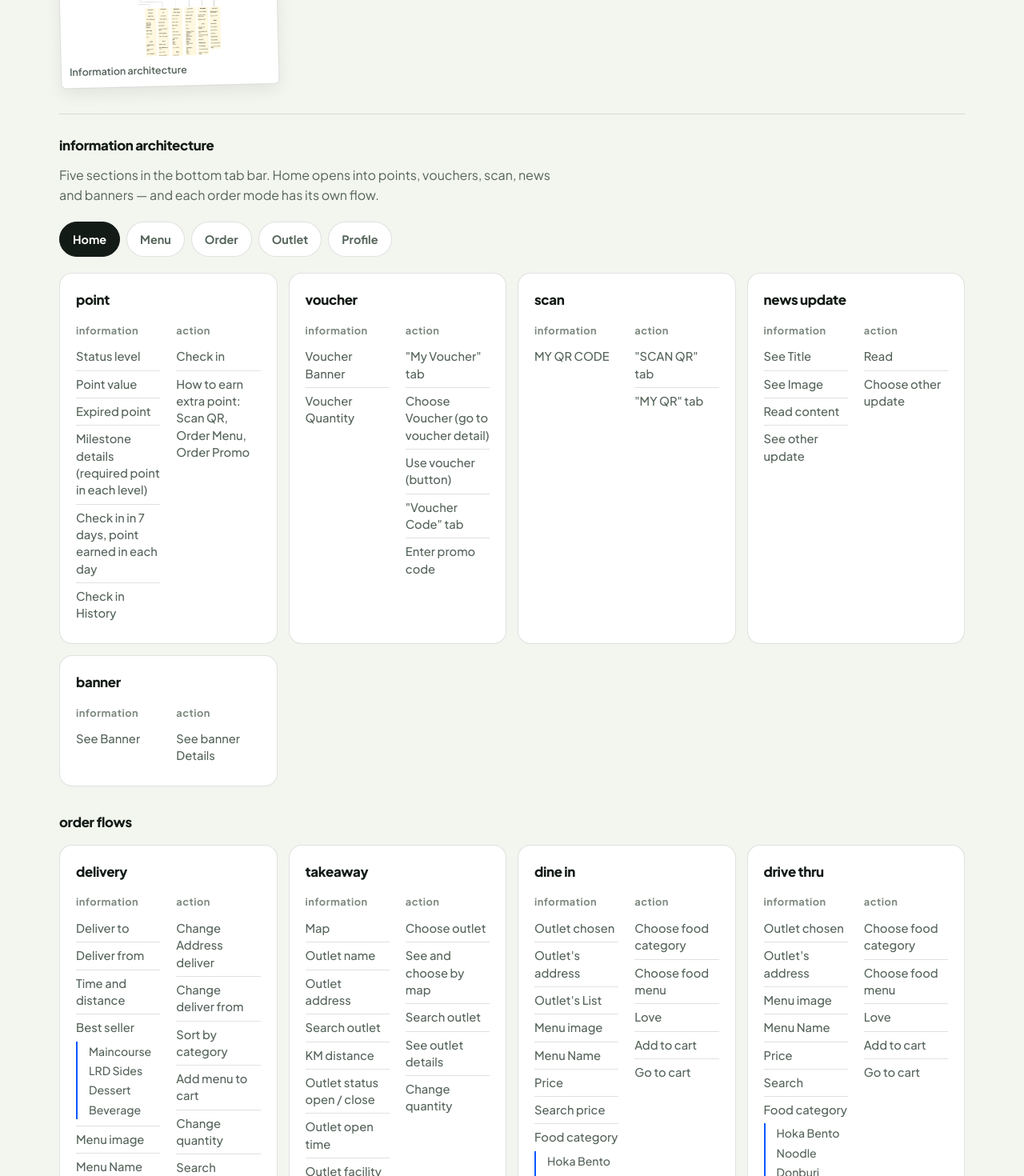
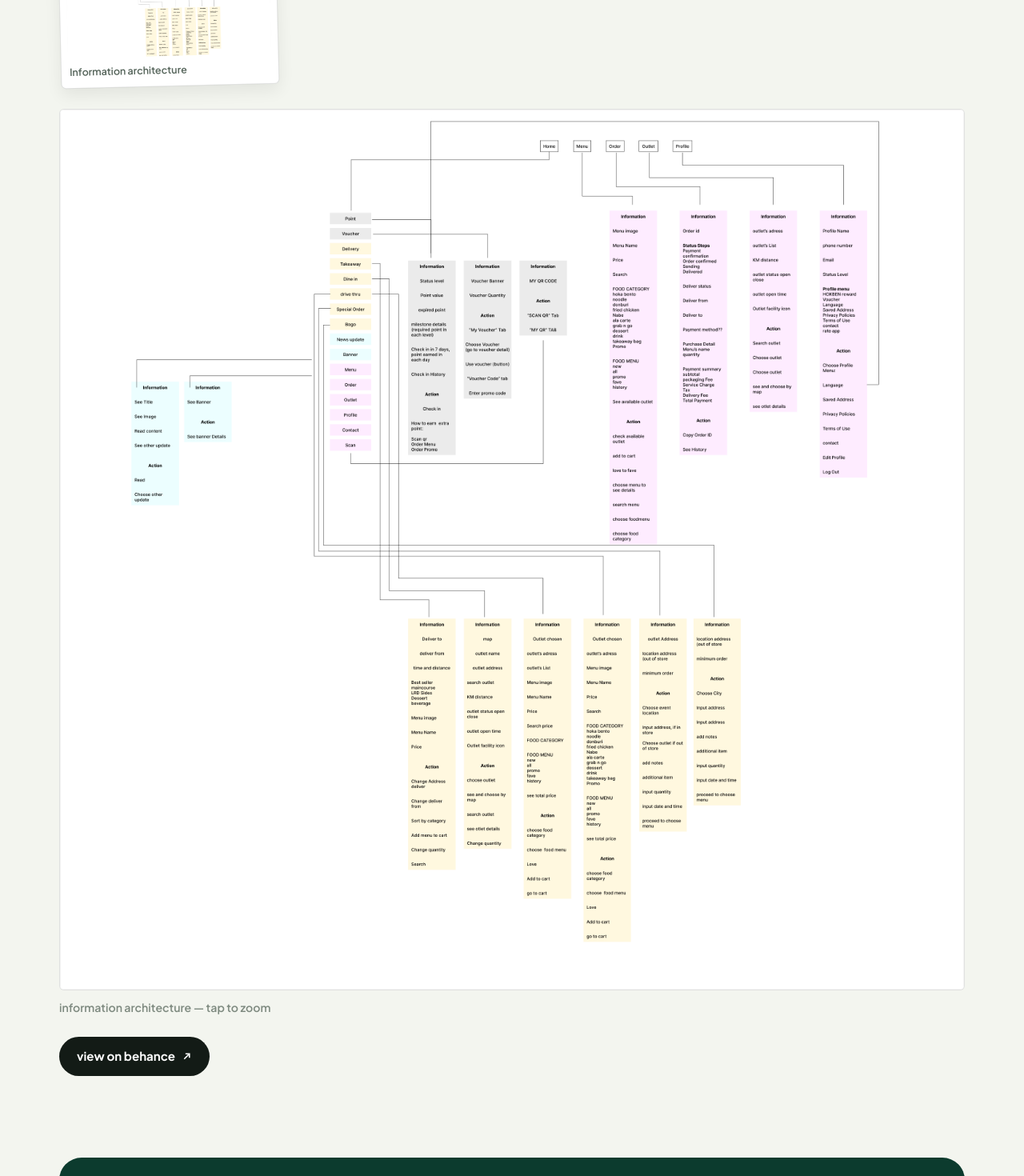
Before and after one commit to giogioanggasta/gio-porto, a React (Vite) app: page / in a window 1280 px wide. Shown: the part 5146-6616 px from the top of the page at 80% size. Built offline with nearby package versions, Linux system fonts and the light colour scheme.

Commit message:
Show HokBen IA diagram as-is instead of the recreated explorer

```diff
--- a/src/components/ProjectCase.jsx
+++ b/src/components/ProjectCase.jsx
@@ -1,5 +1,4 @@
 import { ARROW } from '../data/portfolio.js'
-import HokBenIA from './HokBenIA.jsx'
 import SafariQuest from './SafariQuest.jsx'
 
 function ArrowIcon({ size = 13 }) {
@@ -125,7 +124,27 @@ export default function ProjectCase({ project, onOpenGallery }) {
         ))}
       </div>
 
-      {project.id === 'hokben' ? <HokBenIA /> : null}
+      {project.id === 'hokben' ? (
+        <figure className="ia-figure">
+          <button
+            type="button"
+            onClick={() =>
+              onOpenGallery(
+                project,
+                project.gallery.findIndex((img) => img.src.includes('/hokben/10.png')) + 1,
+              )
+            }
+            aria-label="Open information architecture diagram"
+          >
+            <img
+              src="/images/hokben/10.png"
+              alt="HokBen information architecture diagram — Home, Menu, Order, Outlet and Profile sections with order flows"
+              loading="lazy"
+            />
+          </button>
+          <figcaption>information architecture — tap to zoom</figcaption>
+        </figure>
+      ) : null}
 
       <div className="proj-links">
         {project.links.map((link) => (
--- a/src/data/portfolio.js
+++ b/src/data/portfolio.js
@@ -413,123 +413,6 @@ export const contact = {
 
 // Lightbox captions, exactly as on the website: one per gallery image,
 // cover first, then the gallery in order.
-export const hokbenIA = {
-  title: 'information architecture',
-  note: 'Five sections in the bottom tab bar. Home opens into points, vouchers, scan, news and banners — and each order mode has its own flow.',
-  sections: [
-    {
-      id: 'home',
-      label: 'Home',
-      sub: [
-        {
-          label: 'Point',
-          info: ['Status level', 'Point value', 'Expired point', 'Milestone details (required point in each level)', 'Check in in 7 days, point earned in each day', 'Check in History'],
-          actions: ['Check in', 'How to earn extra point: Scan QR, Order Menu, Order Promo'],
-        },
-        {
-          label: 'Voucher',
-          info: ['Voucher Banner', 'Voucher Quantity'],
-          actions: ['"My Voucher" tab', 'Choose Voucher (go to voucher detail)', 'Use voucher (button)', '"Voucher Code" tab', 'Enter promo code'],
-        },
-        {
-          label: 'Scan',
-          info: ['MY QR CODE'],
-          actions: ['"SCAN QR" tab', '"MY QR" tab'],
-        },
-        {
-          label: 'News update',
-          info: ['See Title', 'See Image', 'Read content', 'See other update'],
-          actions: ['Read', 'Choose other update'],
-        },
-        {
-          label: 'Banner',
-          info: ['See Banner'],
-          actions: ['See banner Details'],
-        },
-      ],
-    },
-    {
-      id: 'menu',
-      label: 'Menu',
-      info: [
-        'Menu image',
-        'Menu Name',
-        'Price',
-        'Search',
-        { label: 'Food category', items: ['Hoka Bento', 'Noodle', 'Donburi', 'Fried chicken', 'Nabe', 'Ala carte', 'Grab n go', 'Dessert', 'Drink', 'Takeaway bag', 'Promo'] },
-        { label: 'Food menu', items: ['New', 'All', 'Promo', 'Fave', 'History'] },
-        'See available outlet',
-      ],
-      actions: ['Check available outlet', 'Add to cart', 'Love to fave', 'Choose menu to see details', 'Search menu', 'Choose foodmenu', 'Choose food category'],
-    },
-    {
-      id: 'order',
-      label: 'Order',
-      info: [
-        'Order id',
-        { label: 'Status steps', items: ['Payment confirmation', 'Order confirmed', 'Sending', 'Delivered'] },
-        'Deliver status',
-        'Deliver from',
-        'Deliver to',
-        'Payment method',
-        { label: 'Purchase detail', items: ["Menu's name", 'Quantity'] },
-        { label: 'Payment summary', items: ['Subtotal', 'Packaging Fee', 'Service Charge', 'Tax', 'Delivery Fee', 'Total Payment'] },
-      ],
-      actions: ['Copy Order ID', 'See History'],
-    },
-    {
-      id: 'outlet',
-      label: 'Outlet',
-      info: ["Outlet's address", "Outlet's List", 'KM distance', 'Outlet status open / close', 'Outlet open time', 'Outlet facility icon'],
-      actions: ['Search outlet', 'Choose outlet', 'See and choose by map', 'See outlet details'],
-    },
-    {
-      id: 'profile',
-      label: 'Profile',
-      info: [
-        'Profile Name',
-        'Phone number',
-        'Email',
-        'Status Level',
-        { label: 'Profile menu', items: ['HOKBEN reward', 'Voucher', 'Language', 'Saved Address', 'Privacy Policies', 'Terms of Use', 'Contact', 'Rate app'] },
-      ],
-      actions: ['Choose Profile Menu: Language, Saved Address, Privacy Policies, Terms of Use, Contact', 'Edit Profile', 'Log Out'],
-    },
-  ],
-  flows: [
-    {
-      mode: 'Delivery',
-      info: ['Deliver to', 'Deliver from', 'Time and distance', { label: 'Best seller', items: ['Maincourse', 'LRD Sides', 'Dessert', 'Beverage'] }, 'Menu image', 'Menu Name', 'Price'],
-      actions: ['Change Address deliver', 'Change deliver from', 'Sort by category', 'Add menu to cart', 'Change quantity', 'Search'],
-    },
-    {
-      mode: 'Takeaway',
-      info: ['Map', 'Outlet name', 'Outlet address', 'Search outlet', 'KM distance', 'Outlet status open / close', 'Outlet open time', 'Outlet facility icon'],
-      actions: ['Choose outlet', 'See and choose by map', 'Search outlet', 'See outlet details', 'Change quantity'],
-    },
-    {
-      mode: 'Dine in',
-      info: ['Outlet chosen', "Outlet's address", "Outlet's List", 'Menu image', 'Menu Name', 'Price', 'Search price', { label: 'Food category', items: ['Hoka Bento', 'Noodle', 'Donburi', 'Fried chicken', 'Nabe', 'Ala carte', 'Grab n go', 'Dessert', 'Drink', 'Takeaway bag', 'Promo'] }, { label: 'Food menu', items: ['New', 'All', 'Promo', 'Fave', 'History'] }, 'See total price'],
-      actions: ['Choose food category', 'Choose food menu', 'Love', 'Add to cart', 'Go to cart'],
-    },
-    {
-      mode: 'Drive thru',
-      info: ['Outlet chosen', "Outlet's address", 'Menu image', 'Menu Name', 'Price', 'Search', { label: 'Food category', items: ['Hoka Bento', 'Noodle', 'Donburi', 'Fried chicken', 'Nabe', 'Ala carte', 'Grab n go', 'Dessert', 'Drink', 'Takeaway bag', 'Promo'] }, { label: 'Food menu', items: ['New', 'All', 'Promo', 'Fave', 'History'] }, 'See total price'],
-      actions: ['Choose food category', 'Choose food menu', 'Love', 'Add to cart', 'Go to cart'],
-    },
-    {
-      mode: 'Special order',
-      info: ['Outlet Address', 'Location address (out of store)', 'Minimum order'],
-      actions: ['Choose event location', 'Input address, if in store', 'Choose outlet if out of store', 'Add notes', 'Additional item', 'Input quantity', 'Input date and time', 'Proceed to choose menu'],
-    },
-    {
-      mode: 'Bogo',
-      info: ['Location address (out of store)', 'Minimum order'],
-      actions: ['Choose City', 'Input address', 'Add notes', 'Additional item', 'Input quantity', 'Input date and time', 'Proceed to choose menu'],
-    },
-  ],
-}
-
 export const lightboxCaps = {
   hokben: [
     'HokBen: home',
--- a/src/index.css
+++ b/src/index.css
@@ -197,25 +197,11 @@
       .results-quotes blockquote{ margin:0; font-size:clamp(1.05rem, 2vw, 1.3rem); font-weight:600; line-height:1.45; letter-spacing:-.01em; }
       .results-quotes blockquote::before{ content:"“"; display:block; color:var(--blue); font-size:2.2rem; line-height:.8; margin-bottom:6px; }
 
-      /* ---------- Information architecture (HokBen) ---------- */
-      .ia{ margin-top:34px; border-top:1px solid var(--line); padding-top:26px; }
-      .ia h3{ font-size:1.05rem; font-weight:800; letter-spacing:-.02em; text-transform:lowercase; margin:0 0 10px; }
-      .ia-note{ color:var(--muted); font-size:1rem; margin:0 0 20px; max-width:640px; }
-      .ia-tabs{ display:flex; flex-wrap:wrap; gap:8px; margin-bottom:20px; }
-      .ia-tab{ font-family:inherit; font-size:.9rem; font-weight:700; color:var(--muted); background:var(--paper); border:1px solid var(--line); border-radius:999px; padding:8px 16px; cursor:pointer; }
-      .ia-tab.active{ background:var(--ink); border-color:var(--ink); color:var(--paper); }
-      .ia-grid{ display:grid; grid-template-columns:repeat(auto-fit, minmax(260px, 1fr)); gap:14px; }
-      .ia-block{ background:var(--paper); border:1px solid var(--line); border-radius:16px; padding:20px; }
-      .ia-block > h4{ font-size:1.05rem; font-weight:800; letter-spacing:-.02em; text-transform:lowercase; margin:0 0 14px; }
-      .ia-cols{ display:grid; grid-template-columns:1fr 1fr; gap:20px; }
-      @media (max-width:560px){ .ia-cols{ grid-template-columns:1fr; } }
-      .ia-block h5{ font-size:.8rem; font-weight:700; color:var(--faint); text-transform:lowercase; letter-spacing:.04em; margin:0 0 6px; }
-      .ia-list{ list-style:none; margin:0; padding:0; }
-      .ia-list > li{ color:var(--muted); font-size:.92rem; font-weight:500; line-height:1.45; padding:6px 0; border-bottom:1px solid var(--line); }
-      .ia-list > li:last-child{ border-bottom:none; }
-      .ia-list ul{ list-style:none; margin:6px 0 2px; padding-left:14px; border-left:2px solid var(--blue); }
-      .ia-list ul li{ color:var(--muted); font-size:.88rem; padding:2px 0; }
-      .ia-flows-title{ font-size:1.05rem; font-weight:800; letter-spacing:-.02em; text-transform:lowercase; margin:32px 0 14px; }
+      /* ---------- Information architecture figure (HokBen) ---------- */
+      .ia-figure{ margin:28px 0 0; }
+      .ia-figure button{ display:block; width:100%; padding:0; border:1px solid var(--line); border-radius:6px; background:var(--paper); cursor:pointer; overflow:hidden; }
+      .ia-figure img{ display:block; width:100%; height:auto; }
+      .ia-figure figcaption{ color:var(--faint); font-size:.88rem; font-weight:600; margin-top:10px; }
       .gallery{ display:grid; grid-template-columns:repeat(4, 1fr); gap:14px; margin-top:28px; }
       @media (max-width:820px){ .gallery{ grid-template-columns:repeat(2, 1fr); } }
       .gallery button{
```
